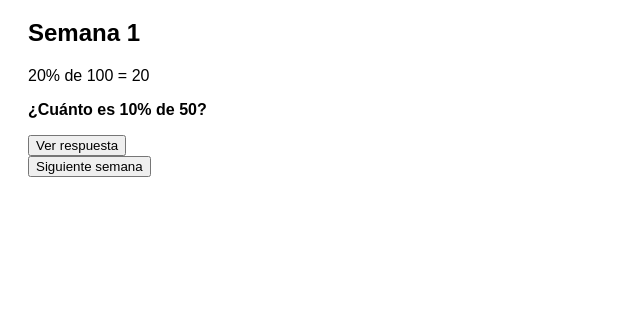
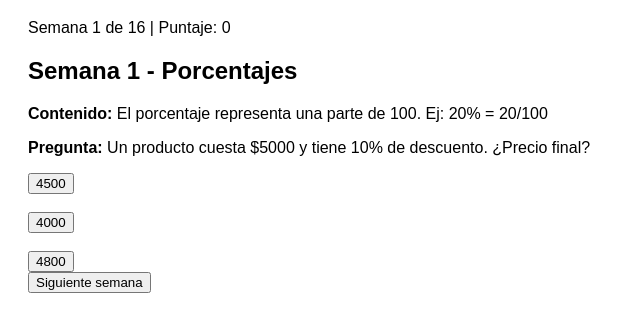
Before and after one commit to SebaCordova/paes-m1-trainer-v2, a website: page public/index.html in a window 1280 px wide. Shown: the part 90-422 px from the top of the page, without its empty margins (0-640 px from the left). Drawn offline with Linux system fonts and the light colour scheme.

Commit message:
Update index.html

```diff
--- a/public/index.html
+++ b/public/index.html
@@ -7,6 +7,7 @@
 <body style="font-family: Arial; padding: 20px;">
 
 <h1>PAES M1 Trainer 🚀</h1>
+<p id="progress"></p>
 
 <div id="app"></div>
 
@@ -14,30 +15,165 @@
 
 <script>
 let week = 0;
+let score = 0;
 
 const lessons = [
+
   {
-    title: "Semana 1",
-    content: "20% de 100 = 20",
-    question: "¿Cuánto es 10% de 50?",
-    answer: "5"
+    title: "Semana 1 - Porcentajes",
+    theory: "El porcentaje representa una parte de 100. Ej: 20% = 20/100",
+    question: "Un producto cuesta $5000 y tiene 10% de descuento. ¿Precio final?",
+    options: ["4500", "4000", "4800"],
+    answer: 0
   },
+
   {
-    title: "Semana 2",
-    content: "x + 5 = 10 → x = 5",
-    question: "x + 3 = 7",
-    answer: "4"
+    title: "Semana 2 - Fracciones",
+    theory: "Las fracciones representan partes de un todo. 1/2 = 0.5",
+    question: "¿Cuál es 3/4 en decimal?",
+    options: ["0.25", "0.75", "0.5"],
+    answer: 1
+  },
+
+  {
+    title: "Semana 3 - Razones",
+    theory: "Una razón compara dos cantidades. Ej: 2:1",
+    question: "Si 2 lápices cuestan $100, ¿cuánto cuestan 6?",
+    options: ["200", "300", "400"],
+    answer: 1
+  },
+
+  {
+    title: "Semana 4 - Problemas",
+    theory: "Aplicación de porcentajes en la vida real",
+    question: "Aumentar 20% a 200 → ¿resultado?",
+    options: ["220", "240", "260"],
+    answer: 1
+  },
+
+  {
+    title: "Semana 5 - Álgebra",
+    theory: "Uso de letras para representar números",
+    question: "Si x + 5 = 12, x = ?",
+    options: ["5", "7", "12"],
+    answer: 1
+  },
+
+  {
+    title: "Semana 6 - Ecuaciones",
+    theory: "Resolver ecuaciones es despejar incógnitas",
+    question: "2x = 14 → x = ?",
+    options: ["6", "7", "8"],
+    answer: 1
+  },
+
+  {
+    title: "Semana 7 - Sistemas",
+    theory: "Resolver dos ecuaciones con dos incógnitas",
+    question: "x + y = 10, x = 4 → y = ?",
+    options: ["4", "5", "6"],
+    answer: 2
+  },
+
+  {
+    title: "Semana 8 - Modelación",
+    theory: "Traducir problemas a ecuaciones",
+    question: "Edad doble de otra: si x=5, total = ?",
+    options: ["10", "15", "20"],
+    answer: 1
+  },
+
+  {
+    title: "Semana 9 - Función lineal",
+    theory: "y = mx + b",
+    question: "y = 2x + 1, x = 3 → y = ?",
+    options: ["6", "7", "8"],
+    answer: 1
+  },
+
+  {
+    title: "Semana 10 - Gráficos",
+    theory: "Interpretar gráficos",
+    question: "Pendiente de y = 3x + 2",
+    options: ["2", "3", "5"],
+    answer: 1
+  },
+
+  {
+    title: "Semana 11 - Pendiente",
+    theory: "m indica crecimiento",
+    question: "Si m es negativa, la recta:",
+    options: ["sube", "baja", "es horizontal"],
+    answer: 1
+  },
+
+  {
+    title: "Semana 12 - Aplicaciones",
+    theory: "Problemas con funciones",
+    question: "y = x + 5, x = 10 → y = ?",
+    options: ["10", "15", "20"],
+    answer: 1
+  },
+
+  {
+    title: "Semana 13 - Geometría",
+    theory: "Área = base × altura",
+    question: "Rectángulo 5x4 → área?",
+    options: ["20", "15", "25"],
+    answer: 0
+  },
+
+  {
+    title: "Semana 14 - Pitágoras",
+    theory: "a² + b² = c²",
+    question: "Catetos 3 y 4 → hipotenusa?",
+    options: ["5", "6", "7"],
+    answer: 0
+  },
+
+  {
+    title: "Semana 15 - Estadística",
+    theory: "Promedio = suma / cantidad",
+    question: "Promedio de 2,4,6",
+    options: ["3", "4", "5"],
+    answer: 1
+  },
+
+  {
+    title: "Semana 16 - Probabilidad",
+    theory: "Casos favorables / total",
+    question: "Moneda → probabilidad cara?",
+    options: ["1/2", "1/3", "1"],
+    answer: 0
   }
+
 ];
 
 function render() {
   const l = lessons[week];
+
+  document.getElementById("progress").innerText =
+    `Semana ${week + 1} de 16 | Puntaje: ${score}`;
+
   document.getElementById("app").innerHTML = `
     <h2>${l.title}</h2>
-    <p>${l.content}</p>
-    <p><b>${l.question}</b></p>
-    <button onclick="alert('${l.answer}')">Ver respuesta</button>
+    <p><b>Contenido:</b> ${l.theory}</p>
+
+    <p><b>Pregunta:</b> ${l.question}</p>
+
+    ${l.options.map((opt, i) =>
+      `<button onclick="answer(${i})">${opt}</button>`
+    ).join("<br><br>")}
   `;
+}
+
+function answer(i) {
+  if (i === lessons[week].answer) {
+    alert("✅ Correcto");
+    score++;
+  } else {
+    alert("❌ Incorrecto");
+  }
 }
 
 function next() {
```
